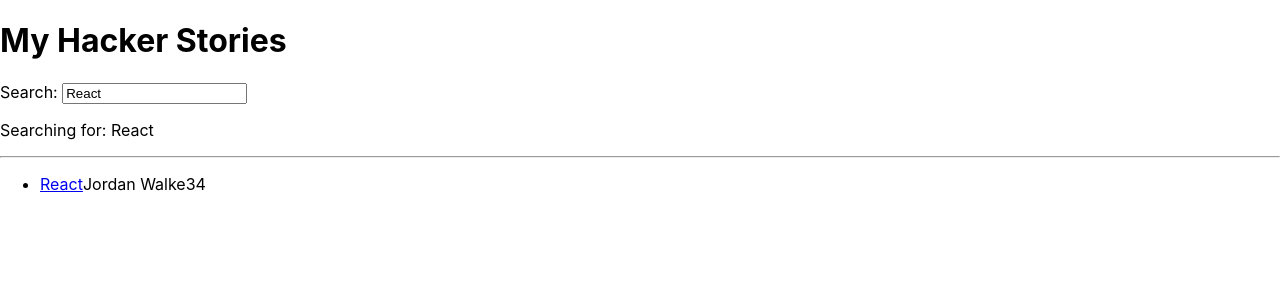
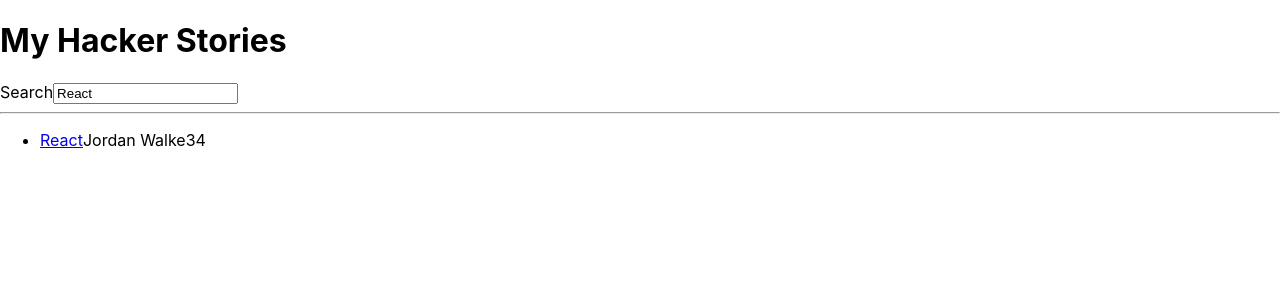
Before and after one commit to sweedalgharshi/hacker-stories, a React (Create React App) app: page / in a window 1280 px wide. Shown: the top 300 px of the page. Built offline with nearby package versions, Linux system fonts and the light colour scheme.

Commit message:
Learned about reusable react component turned the Search Component into more reusable component making it InputWithLabel component

```diff
--- a/src/App.js
+++ b/src/App.js
@@ -1,5 +1,6 @@
 import * as React from 'react';
 import { useState, useEffect } from 'react';
+// import { Fragment } from 'react';
 
 const App = () => {
   //you can do something in between
@@ -53,7 +54,13 @@ const App = () => {
       <h1>My Hacker Stories</h1>
 
       {/* B*/}
-      <Search onSearch={handleSearch} searchTerm={searchTerm} />
+      <InputWithLabel
+        id={'search'}
+        type={'text'}
+        onInputChange={handleSearch}
+        value={searchTerm}
+        label={'Search'}
+      />
       <hr />
       <List list={searchedStories} />
       {/* render the list here */}
@@ -86,21 +93,31 @@ const Item = ({ item }) => {
   );
 };
 
-const Search = ({ onSearch, searchTerm }) => {
-  //do  something in between
+// const Search = ({ onSearch, searchTerm }) => {
+//   //do  something in between
 
-  // const handleChange = (event) => {
-  //   setSearchTerm(event.target.value);
+//   // const handleChange = (event) => {
+//   //   setSearchTerm(event.target.value);
 
-  //   //B: is used elsewhere
-  //   onSearch(event);
-  // };
+//   //   //B: is used elsewhere
+//   //   onSearch(event);
+//   // };
+//   return (
+//     <Fragment>
+//       <label htmlFor="search">Search: </label>
+//       <input type="text" id="search" onChange={onSearch} value={searchTerm} />
+//       <p>Searching for: {searchTerm}</p>
+//     </Fragment>
+//   );
+// };
+
+const InputWithLabel = ({ id, label, value, onInputChange, type }) => {
   return (
-    <div>
-      <label htmlFor="search">Search: </label>
-      <input type="text" id="search" onChange={onSearch} value={searchTerm} />
-      <p>Searching for: {searchTerm}</p>
-    </div>
+    <>
+      <label htmlFor={id}>{label}</label>
+      <input type={type} id={id} value={value} onChange={onInputChange} />
+    </>
   );
 };
+
 export default App;
```
